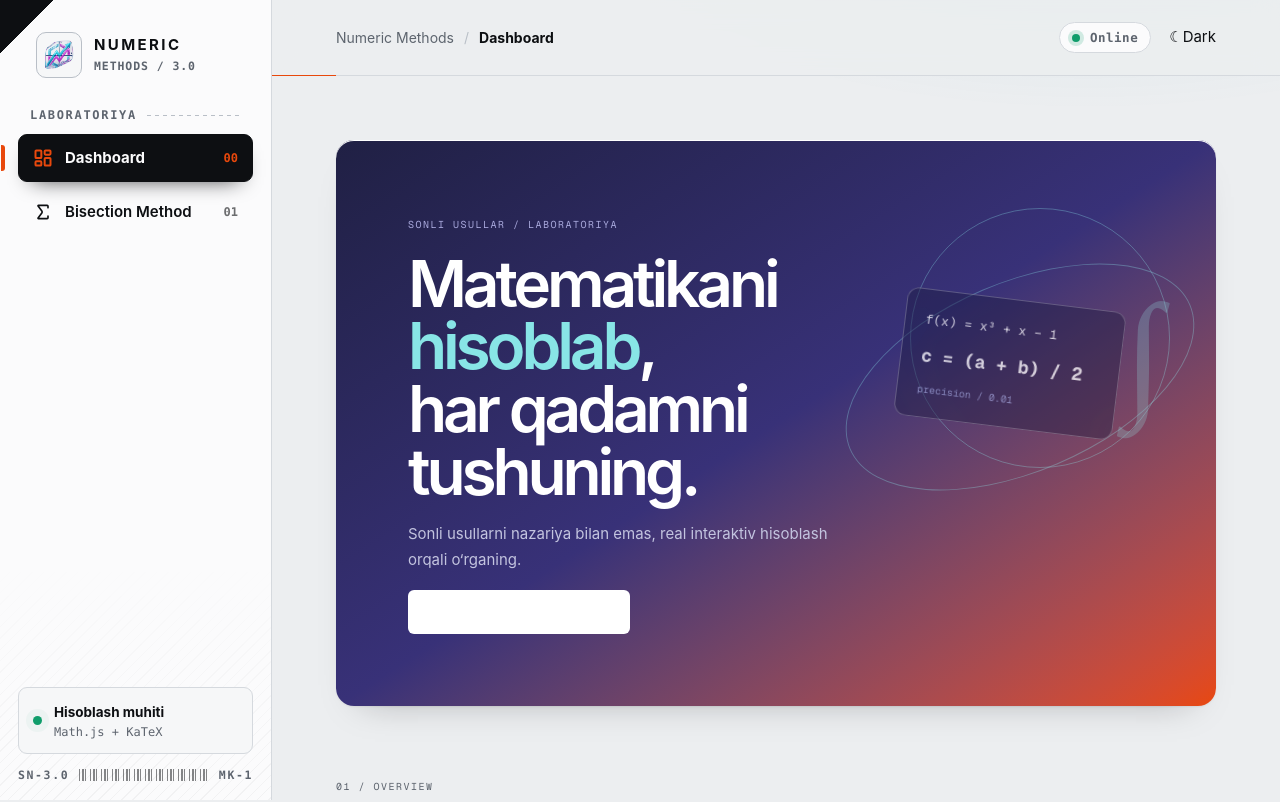
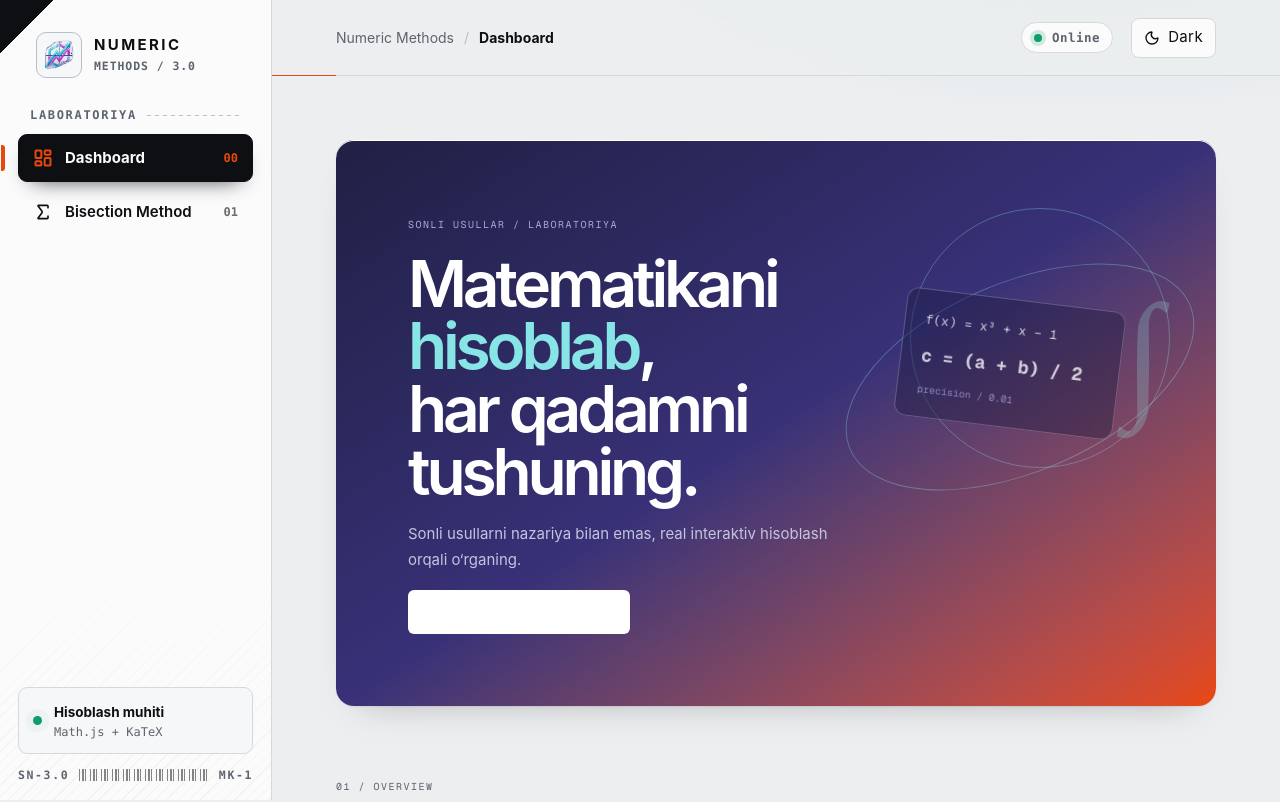
Before and after one commit to hexjasur/numeric-methods, a Next.js app: page / in a window 1280 px wide. Shown: the top 802 px of the page. Built offline with nearby package versions, Linux system fonts and the light colour scheme.

Commit message:
fix: restore tailwind dark mode toggle

```diff
--- a/components/theme-toggle.tsx
+++ b/components/theme-toggle.tsx
@@ -1,15 +1,16 @@
-"use client";
+'use client';
 
-import { useSyncExternalStore } from "react";
+import { Moon, Sun } from 'lucide-react';
+import { useSyncExternalStore } from 'react';
 
-type Theme = "light" | "dark";
-const themeEvent = "numeric-theme-change";
+type Theme = 'light' | 'dark';
+const themeEvent = 'numeric-theme-change';
 
 function getTheme(): Theme {
-  if (typeof window === "undefined") return "light";
-  const stored = window.localStorage.getItem("numeric-theme");
-  if (stored === "dark" || stored === "light") return stored;
-  return window.matchMedia("(prefers-color-scheme: dark)").matches ? "dark" : "light";
+  if (typeof window === 'undefined') return 'light';
+  const stored = window.localStorage.getItem('numeric-theme');
+  if (stored === 'dark' || stored === 'light') return stored;
+  return window.matchMedia('(prefers-color-scheme: dark)').matches ? 'dark' : 'light';
 }
 
 function subscribe(callback: () => void) {
@@ -18,16 +19,18 @@ function subscribe(callback: () => void) {
 }
 
 export function ThemeToggle() {
-  const theme = useSyncExternalStore(subscribe, getTheme, () => "light");
+  const theme = useSyncExternalStore(subscribe, getTheme, () => 'light');
+  const isDark = theme === 'dark';
 
   function toggleTheme() {
-    const next: Theme = theme === "light" ? "dark" : "light";
+    const next: Theme = isDark ? 'light' : 'dark';
     document.documentElement.dataset.theme = next;
-    window.localStorage.setItem("numeric-theme", next);
+    window.localStorage.setItem('numeric-theme', next);
     window.dispatchEvent(new Event(themeEvent));
   }
 
-  return <button className="theme-toggle" onClick={toggleTheme} aria-label={`${theme === "light" ? "Dark" : "Light"} modega o‘tish`} title="Ko‘rinishni almashtirish">
-    <span className="theme-icon" aria-hidden="true">{theme === "light" ? "☾" : "☼"}</span><span className="theme-label">{theme === "light" ? "Dark" : "Light"}</span>
+  return <button className="inline-flex h-10 items-center gap-2 rounded-lg border border-[var(--line)] bg-[var(--panel)] px-3 font-mono text-xs font-semibold tracking-wide text-[var(--muted)] transition hover:border-[var(--brand)] hover:bg-[var(--brand-soft)] hover:text-[var(--brand)] focus-visible:outline-2 focus-visible:outline-[var(--cyan)]" onClick={toggleTheme} aria-label={`${isDark ? 'Light' : 'Dark'} modega o‘tish`} title="Ko‘rinishni almashtirish">
+    {isDark ? <Sun size={16} aria-hidden="true" /> : <Moon size={16} aria-hidden="true" />}
+    <span className="max-[620px]:hidden">{isDark ? 'Light' : 'Dark'}</span>
   </button>;
 }
```
